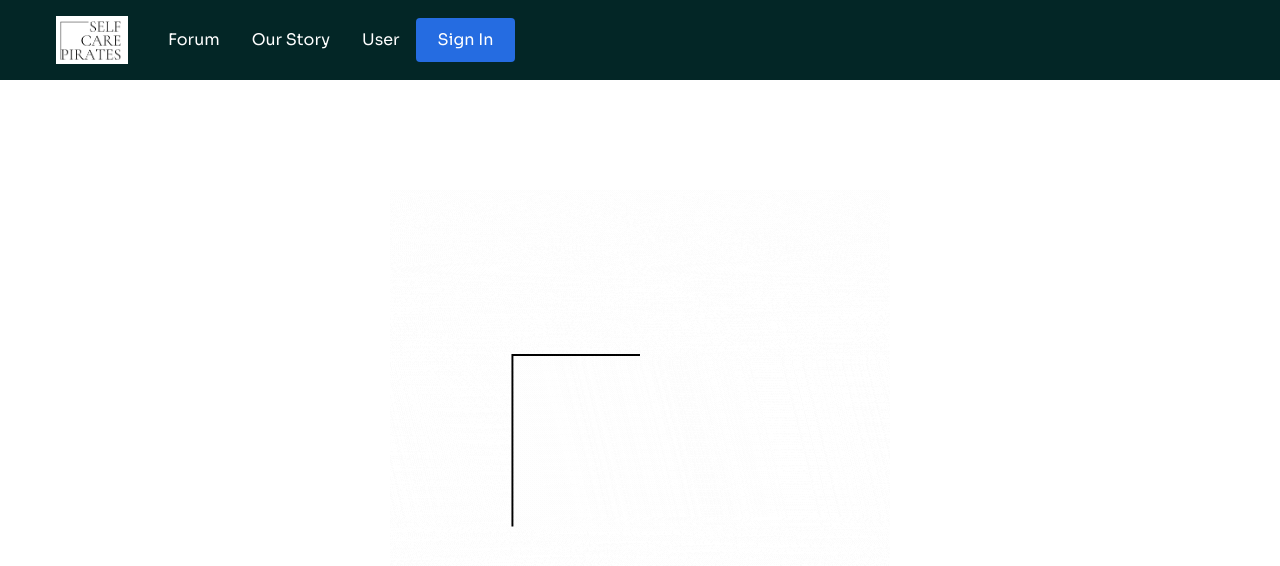
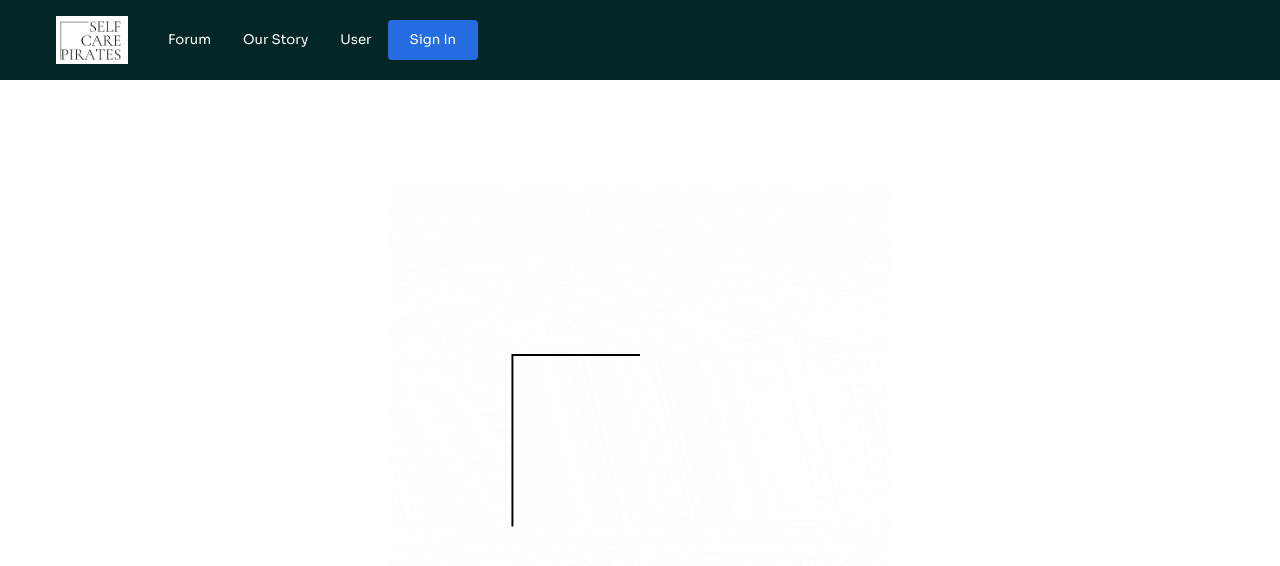
Before and after one commit to candygarcia014/self-care-pirates, a React (Create React App) app in the folder client/: page / in a window 1280 px wide. Shown: the top 566 px of the page. Built offline with nearby package versions, Linux system fonts and the light colour scheme.

Commit message:
updated nav font size

```diff
--- a/client/src/components/Navbar/NavbarElements.js
+++ b/client/src/components/Navbar/NavbarElements.js
@@ -4,6 +4,7 @@ import styled from 'styled-components';
 
 export const Nav = styled.nav`
   font-family: Roboto, SANS-SERIF;
+  font-size: smaller;
   background: #032626;
   height: 80px;
   display: flex;
@@ -46,7 +47,7 @@ export const Bars = styled(FaBars)`
 `
 
 export const NavMenu = styled.div`
-  font-family: Roboto;
+  font-family: Roboto, SANS-SERIF;
   font-style: normal;
   display: flex;
   align-items: center;
```
Also changed, not shown: 1 other file (tests, documents, lock files or other folders).
